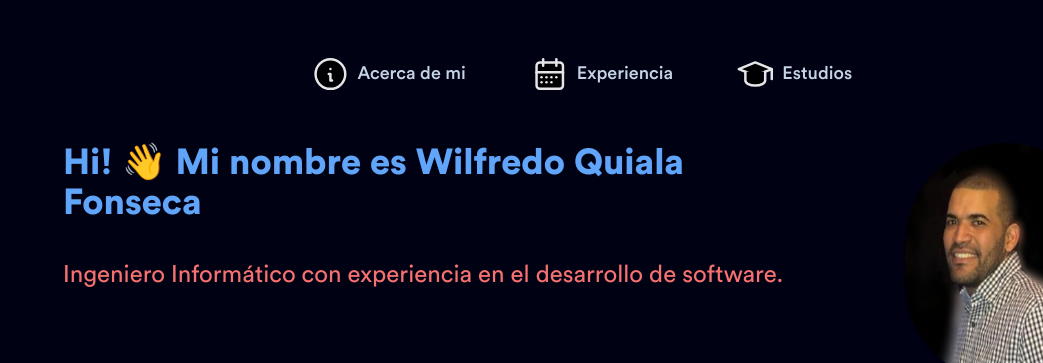
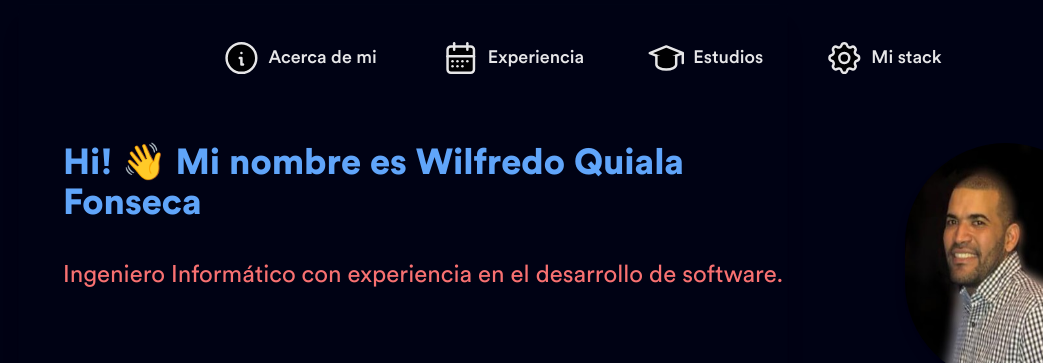
Before and after one commit to wquiala/portafolio, an Astro site: page / in a window 1280 px wide. Shown: the top 363 px of the page, without its empty margins (237-1280 px from the left). Built offline with nearby package versions, Linux system fonts and the light colour scheme; Astro itself is replaced by a stand-in of ours.

Commit message:
arreglando margin

```diff
--- a/src/components/Header.tsx
+++ b/src/components/Header.tsx
@@ -1,9 +1,9 @@
-import { InfoIcon, ExperienceIcon, EducationIcon } from "./Icons";
+import { InfoIcon, ExperienceIcon, EducationIcon, IconStack } from "./Icons";
 
 export const HeaderAPP: React.FC = () => {
   return (
-    <div className="flex flex-col justify-center items-center w-full h-full p-4 text-xl">
-      <div className="justify-between text-blue-100">
+    <div className="flex flex-col justify-center items-center h-full p-4 text-xl">
+      <div className="justify-between">
         <a
           href="#acerca"
           className="flex-row justify-center cursor-pointer hover:bg-sky-600 focus:ring-4 focus:outline-none focus:ring-[#1da1f2]/50 font-medium rounded-lg px-5 py-2.5 text-center inline-flex items-center dark:focus:ring-[#1da1f2]/55 mr-2 mb-2 hover:shadow-lg transition-all duration-200 ease-in-out hover:scale-100 scale-90 gap-x-2 opacity-90 hover:opacity-100"
@@ -22,6 +22,12 @@ export const HeaderAPP: React.FC = () => {
         >
           <EducationIcon /> Estudios
         </a>
+        <a
+          href="#estudios"
+          className="flex-row justify-center cursor-pointer hover:bg-sky-600 focus:ring-4 focus:outline-none focus:ring-[#1da1f2]/50 font-medium rounded-lg px-5 py-2.5 text-center inline-flex items-center dark:focus:ring-[#1da1f2]/55 mr-2 mb-2 hover:shadow-lg transition-all duration-200 ease-in-out hover:scale-100 scale-90 gap-x-2 opacity-90 hover:opacity-100"
+        >
+          <IconStack /> Mi stack
+        </a>
       </div>
     </div>
   );
--- a/src/components/Icons.tsx
+++ b/src/components/Icons.tsx
@@ -623,3 +623,21 @@ export const SpotifyIcon = () => (
     <path d="M7 9c2 -1 6 -2 10 .5" />
   </svg>
 );
+
+export const IconStack = () => (
+  <svg
+    xmlns="http://www.w3.org/2000/svg"
+    width="44"
+    height="44"
+    viewBox="0 0 24 24"
+    stroke-width="1.5"
+    stroke="white"
+    fill="black"
+    stroke-linecap="round"
+    stroke-linejoin="round"
+  >
+    <path stroke="none" d="M0 0h24v24H0z" fill="none" />
+    <path d="M10.325 4.317c.426 -1.756 2.924 -1.756 3.35 0a1.724 1.724 0 0 0 2.573 1.066c1.543 -.94 3.31 .826 2.37 2.37a1.724 1.724 0 0 0 1.065 2.572c1.756 .426 1.756 2.924 0 3.35a1.724 1.724 0 0 0 -1.066 2.573c.94 1.543 -.826 3.31 -2.37 2.37a1.724 1.724 0 0 0 -2.572 1.065c-.426 1.756 -2.924 1.756 -3.35 0a1.724 1.724 0 0 0 -2.573 -1.066c-1.543 .94 -3.31 -.826 -2.37 -2.37a1.724 1.724 0 0 0 -1.065 -2.572c-1.756 -.426 -1.756 -2.924 0 -3.35a1.724 1.724 0 0 0 1.066 -2.573c-.94 -1.543 .826 -3.31 2.37 -2.37c1 .608 2.296 .07 2.572 -1.065z" />
+    <path d="M9 12a3 3 0 1 0 6 0a3 3 0 0 0 -6 0" />
+  </svg>
+);
--- a/src/layouts/Layout.astro
+++ b/src/layouts/Layout.astro
@@ -34,7 +34,7 @@ const { title } = Astro.props;
   <div class="progress"></div>
 
   <div
-    class="grid place-items-center app relative w-[60%] p-2 gap-9 mx-auto px-4bg-white dark:bg-slate-800 rounded-lg px-6 py-8 ring-1 ring-slate-900/5 shadow-xl"
+    class="place-items-center app relative w-[60%] p-2 gap-9 mx-auto px-4bg-white dark:bg-slate-800 rounded-lg px-6 py-8 ring-1 ring-slate-900/5 shadow-xl"
   >
     <!-- <section
         class="absolute top-0 right-0 left-0 flex h-full justify-center items-center bottom-96"
@@ -53,13 +53,15 @@ const { title } = Astro.props;
         </div>
       </section>
  -->
-    <div class="[grid-area:div] info">
+    <div class="[grid-area:div] info w-full h-[100%] text-white">
       <HeaderAPP />
     </div>
     <main class="[grid-area:main] min-h-[75vh] w-full">
       <slot />
     </main>
-    <footer class="[grid-area:footer] flex flex-col p-2 bg-[#a1a1aa66] blur-5">
+    <footer
+      class="[grid-area:footer] flex flex-col p-2 bg-[#a1a1aa66] blur-5 w-full"
+    >
     </footer>
   </div>
 </html>
@@ -73,6 +75,18 @@ const { title } = Astro.props;
     animation: headerB linear both;
     animation-timeline: scroll(root block);
     animation-range: 0 200px;
+    transition: all ease-in 2s;
+  }
+
+  @keyframes headerB {
+    to {
+      background: #a1a1aa66;
+      backdrop-filter: blur(5px);
+      padding: 7px 16px;
+      height: 70%;
+
+      color: bisque;
+    }
   }
   .progress {
     position: sticky;
@@ -95,15 +109,6 @@ const { title } = Astro.props;
     }
   }
 
-  @keyframes headerB {
-    to {
-      background: #a1a1aa66;
-      backdrop-filter: blur(5px);
-      padding: 7px 16px;
-      color: whitesmoke;
-      height: 70%;
-    }
-  }
   .app {
     display: grid;
     grid-template-areas:
```
